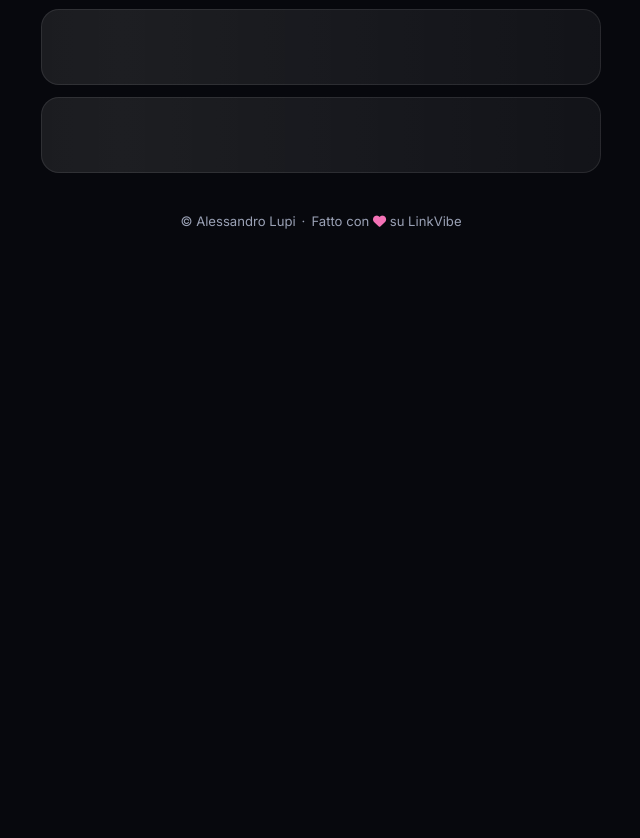
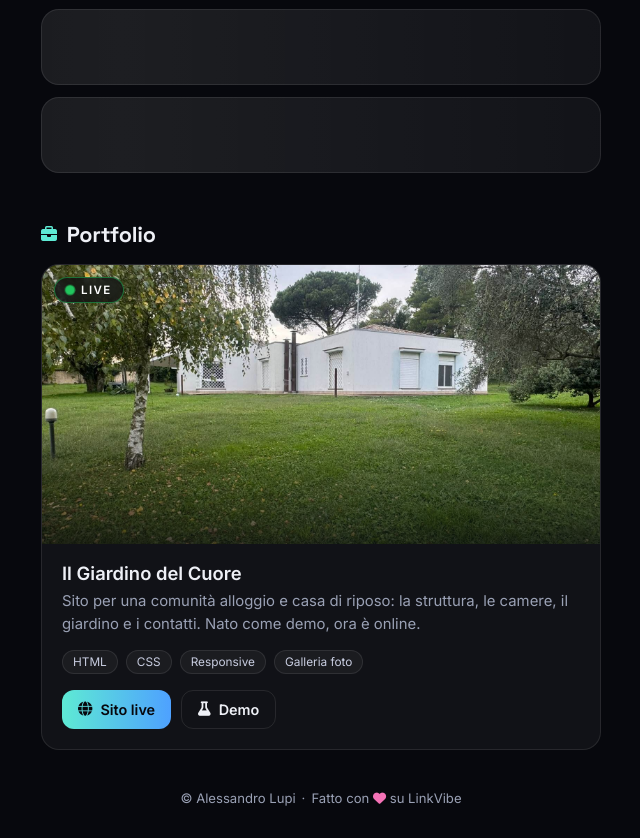
Before and after one commit to BlockRockAdmin/LinkVibe, a plain HTML site: page index.html in a window 1280 px wide. Shown: the part 629-1467 px from the top of the page, without its empty margins (319-959 px from the left). Before the commit the page ends 890 px from the top, so only its background shows below. Drawn offline with Linux system fonts and the light colour scheme; a script that the page names is missing.

Commit message:
Sezione Portfolio: Il Giardino del Cuore live e demo
Co-Authored-By: Claude Opus 5.5 <noreply@anthropic.com>

```diff
--- a/index.html
+++ b/index.html
@@ -40,6 +40,30 @@
       <div class="skeleton"></div><div class="skeleton"></div><div class="skeleton"></div><div class="skeleton"></div>
     </nav>
 
+    <section class="portfolio" aria-labelledby="pf-title">
+      <h2 id="pf-title" class="section-title"><i class="fas fa-briefcase"></i> Portfolio</h2>
+
+      <article class="project">
+        <a class="project-cover" href="https://www.ilgiardinodelcuore.it/" target="_blank" rel="noopener noreferrer">
+          <img src="demo/giardino-del-cuore/img/villa.jpg" alt="La villa de Il Giardino del Cuore" loading="lazy">
+          <span class="live-badge"><span class="pulse"></span> LIVE</span>
+        </a>
+        <div class="project-body">
+          <h3>Il Giardino del Cuore</h3>
+          <p>Sito per una comunità alloggio e casa di riposo: la struttura, le camere, il giardino e i contatti. Nato come demo, ora è online.</p>
+          <ul class="tags small"><li>HTML</li><li>CSS</li><li>Responsive</li><li>Galleria foto</li></ul>
+          <div class="project-actions">
+            <a class="btn primary" href="https://www.ilgiardinodelcuore.it/" target="_blank" rel="noopener noreferrer">
+              <i class="fas fa-globe"></i> Sito live
+            </a>
+            <a class="btn ghost" href="demo/giardino-del-cuore/" target="_blank" rel="noopener noreferrer">
+              <i class="fas fa-flask"></i> Demo
+            </a>
+          </div>
+        </div>
+      </article>
+    </section>
+
     <footer class="foot">
       <span>© <span id="year"></span> Alessandro Lupi</span>
       <span class="sep">·</span>
--- a/style.css
+++ b/style.css
@@ -197,3 +197,66 @@ h1 {
 @media (prefers-reduced-motion: reduce) {
   *, *::before, *::after { animation: none !important; transition: none !important; }
 }
+
+/* ---------- Portfolio ---------- */
+.portfolio { margin-top: 48px; text-align: left; animation: rise 0.6s ease both; animation-delay: 0.5s; }
+
+.section-title {
+  font-family: 'Space Grotesk', 'Inter', sans-serif;
+  font-size: 1.35rem; font-weight: 700; letter-spacing: -0.01em;
+  margin: 0 0 16px; display: flex; align-items: center; gap: 10px;
+}
+.section-title i { color: var(--a1); font-size: 1rem; }
+
+.project {
+  border-radius: var(--radius); overflow: hidden;
+  background: var(--card); border: 1px solid var(--line);
+  backdrop-filter: blur(14px); -webkit-backdrop-filter: blur(14px);
+  transition: transform 0.25s ease, box-shadow 0.25s ease;
+}
+.project:hover { transform: translateY(-3px); box-shadow: 0 18px 50px -18px rgba(94, 234, 212, 0.4); }
+
+.project-cover { position: relative; display: block; aspect-ratio: 16 / 8; overflow: hidden; }
+.project-cover img {
+  width: 100%; height: 100%; object-fit: cover; display: block;
+  transition: transform 0.6s ease;
+}
+.project:hover .project-cover img { transform: scale(1.05); }
+.project-cover::after {
+  content: ""; position: absolute; inset: 0;
+  background: linear-gradient(180deg, transparent 50%, rgba(7, 8, 13, 0.75));
+}
+
+.live-badge {
+  position: absolute; top: 12px; left: 12px; z-index: 1;
+  display: inline-flex; align-items: center; gap: 7px;
+  padding: 5px 11px; border-radius: 999px;
+  font-size: 0.72rem; font-weight: 700; letter-spacing: 0.12em;
+  color: #fff; background: rgba(7, 8, 13, 0.7);
+  border: 1px solid rgba(34, 197, 94, 0.5);
+  backdrop-filter: blur(6px); -webkit-backdrop-filter: blur(6px);
+}
+.pulse { position: relative; width: 8px; height: 8px; border-radius: 50%; background: #22c55e; }
+.pulse::after {
+  content: ""; position: absolute; inset: 0; border-radius: 50%; background: #22c55e;
+  animation: ping 1.6s ease-out infinite;
+}
+@keyframes ping { to { transform: scale(2.6); opacity: 0; } }
+
+.project-body { padding: 18px 20px 20px; }
+.project-body h3 { margin: 0 0 6px; font-size: 1.15rem; font-weight: 600; }
+.project-body p { margin: 0 0 14px; color: var(--muted); font-size: 0.93rem; line-height: 1.55; }
+.tags.small { justify-content: flex-start; margin: 0 0 16px; }
+.tags.small li { font-size: 0.74rem; padding: 4px 10px; }
+
+.project-actions { display: flex; flex-wrap: wrap; gap: 10px; }
+.btn {
+  display: inline-flex; align-items: center; gap: 8px;
+  padding: 10px 16px; border-radius: 12px;
+  font-weight: 600; font-size: 0.9rem; text-decoration: none;
+  transition: transform 0.2s ease, background 0.2s ease, border-color 0.2s ease;
+}
+.btn:hover { transform: translateY(-2px); }
+.btn.primary { color: #07080d; background: linear-gradient(90deg, var(--a1), var(--a2)); }
+.btn.ghost { color: var(--text); background: transparent; border: 1px solid var(--line); }
+.btn.ghost:hover { border-color: var(--a1); color: var(--a1); }
```
